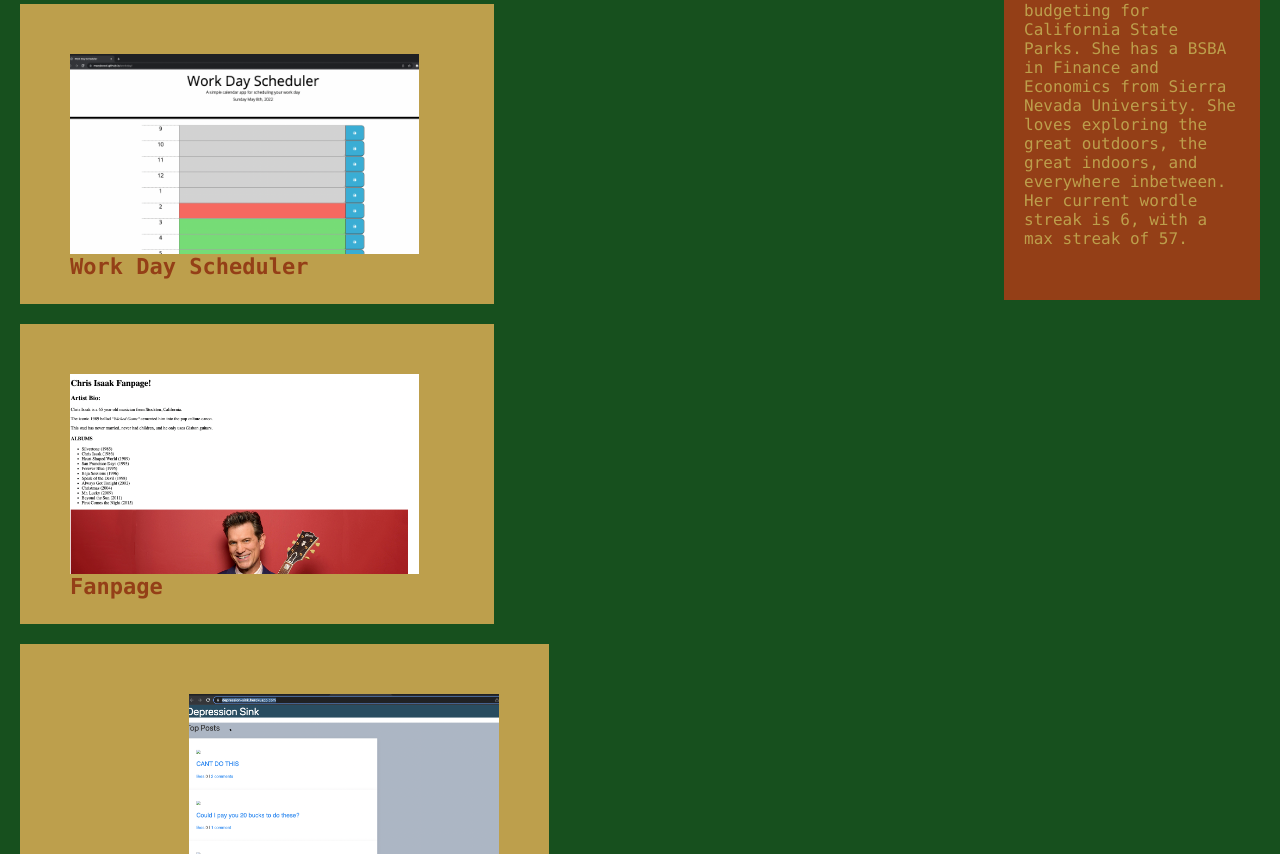
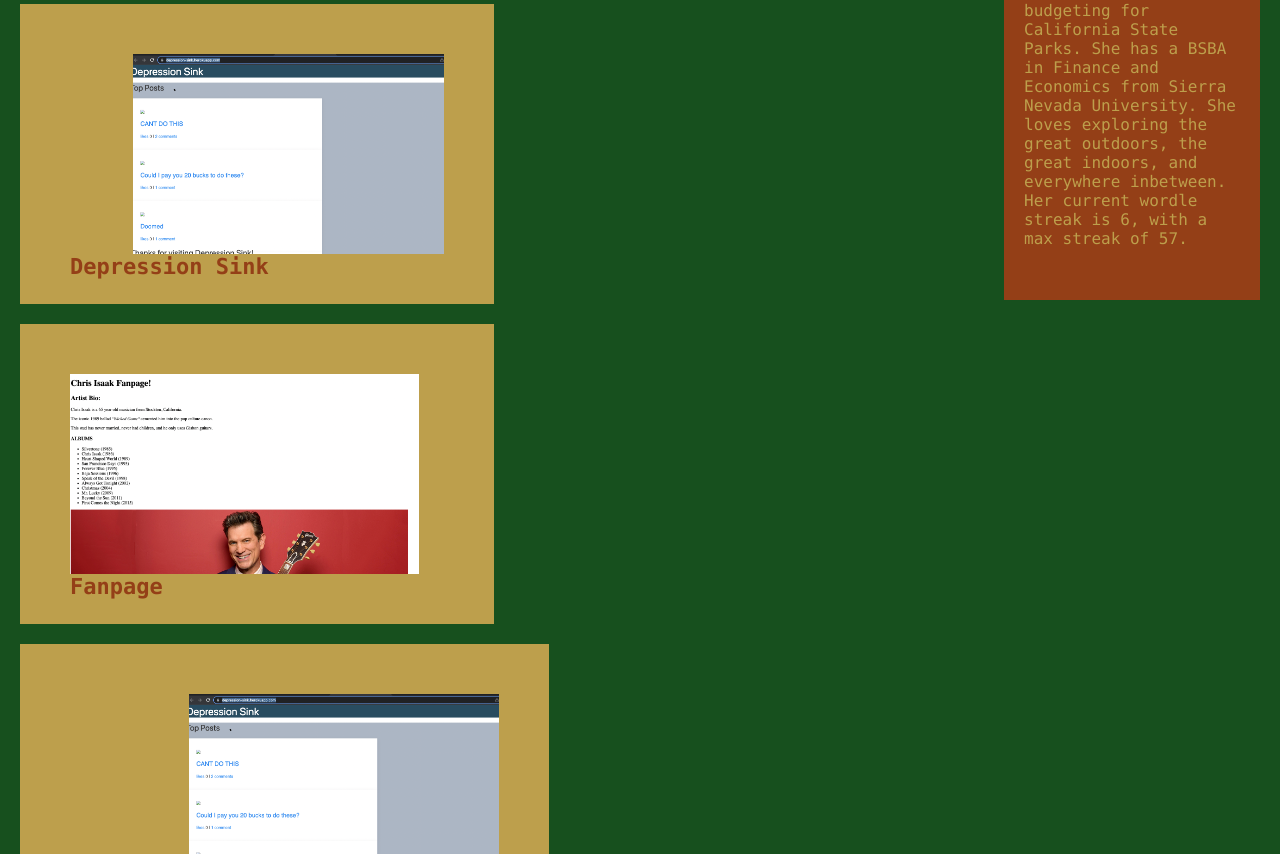
Before and after one commit to macykcool/pro-port, a plain HTML site: page index.html in a window 1280 px wide. Shown: the part 1319-2173 px from the top of the page. Drawn offline with Linux system fonts and the light colour scheme.

Commit message:
finish dep sink

```diff
--- a/index.html
+++ b/index.html
@@ -64,13 +64,12 @@
 
          <!-- 4 SMALLER PROJECTS -->
 
-            <div id="gallery" class="projects4">
-
+          <div id="gallery" class="projects4">
                 <div class="projects">
-                    <a href="https://macykcool.github.io/workday/">
-                <img src="./assets/images/workday.png" alt="preview of workday website" class="float-left" />
+                    <a href="https://github.com/hectorromo06/depression-sink/tree/main">
+                <img src="./assets/images/depsink.jpg" alt="preview of depression sink group 2 project website" class="float-right" />
             </a>
-                <h2>Work Day Scheduler</h2>
+                <h2>Depression Sink</h2>
               </div>
 
               <div class="projects2">
```
